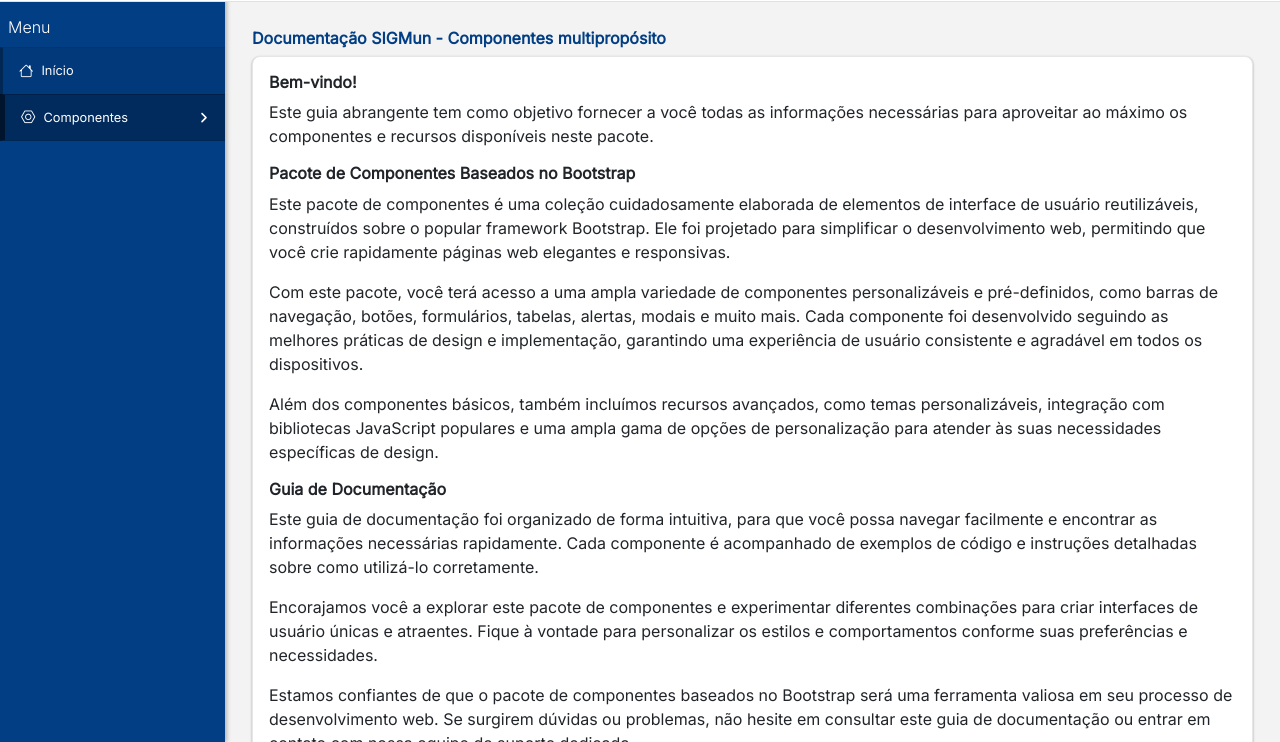
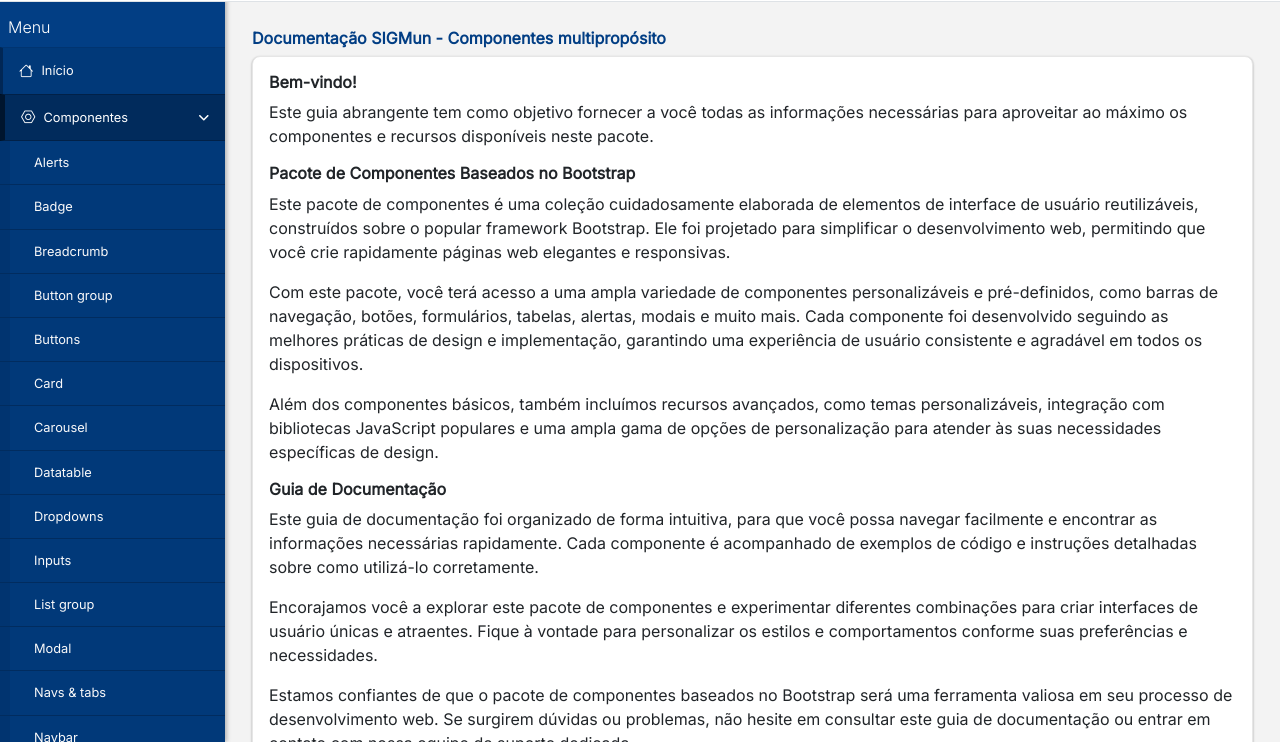
Before and after one commit to heronildesjr/sigmun-hero, a website: page dist/docs.html in a window 1280 px wide. Both pictures are taken after a click on the link "Componentes". Shown: the part 58-800 px from the top of the page. Drawn offline with nearby package versions, Linux system fonts and the light colour scheme; files that its build step writes are made by us from their sources; files whose address does not match are found by name.

Commit message:
menu docs fix

```diff
--- a/dist/docs.html
+++ b/dist/docs.html
@@ -155,10 +155,10 @@
                                         Componentes
                                         <div class="sm-hero__sidenav-collapse-arrow"><svg class="svg-inline--fa fa-angle-down" aria-hidden="true" focusable="false" data-prefix="fas" data-icon="angle-down" role="img" xmlns="http://www.w3.org/2000/svg" viewBox="0 0 384 512" data-fa-i2svg=""><path fill="currentColor" d="M192 384c-8.188 0-16.38-3.125-22.62-9.375l-160-160c-12.5-12.5-12.5-32.75 0-45.25s32.75-12.5 45.25 0L192 306.8l137.4-137.4c12.5-12.5 32.75-12.5 45.25 0s12.5 32.75 0 45.25l-160 160C208.4 380.9 200.2 384 192 384z"></path></svg><!-- <i class="fas fa-angle-down"></i> Font Awesome fontawesome.com --></div>
                                     </a>
-                                    <div class="collapse" id="collapse#collapseComponents" aria-labelledby="headingOne" data-bs-parent="#sidenavAccordion">
+                                    <div class="collapse" id="collapseComponents" aria-labelledby="headingOne" data-bs-parent="#sidenavAccordion">
                                         <nav class="sm-hero__sidenav-menu-nested nav">
                                             <!-- <a class="nav-link" href="crud.html">- CRUD</a> -->
-                                            <a class="nav-link" href="docs/alerts.html">Alerts</a>
+                                            <a class="nav-link" href="alerts.html">Alerts</a>
                                             <a class="nav-link" href="#badge">Badge</a>
                                             <a class="nav-link" href="#breadcrumb">Breadcrumb</a>
                                             <a class="nav-link" href="#button-group">Button group</a>
```
